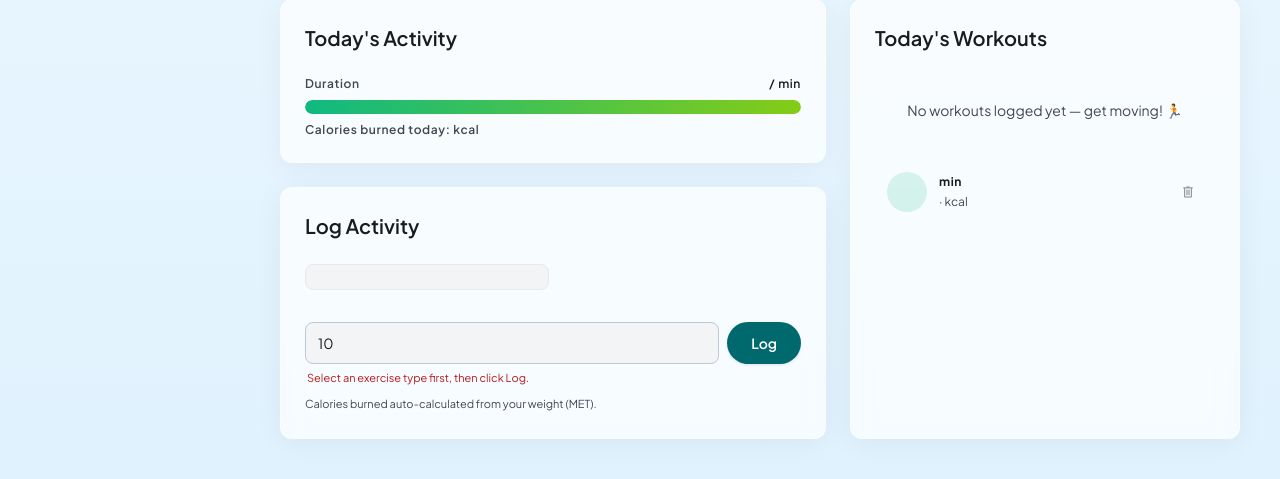
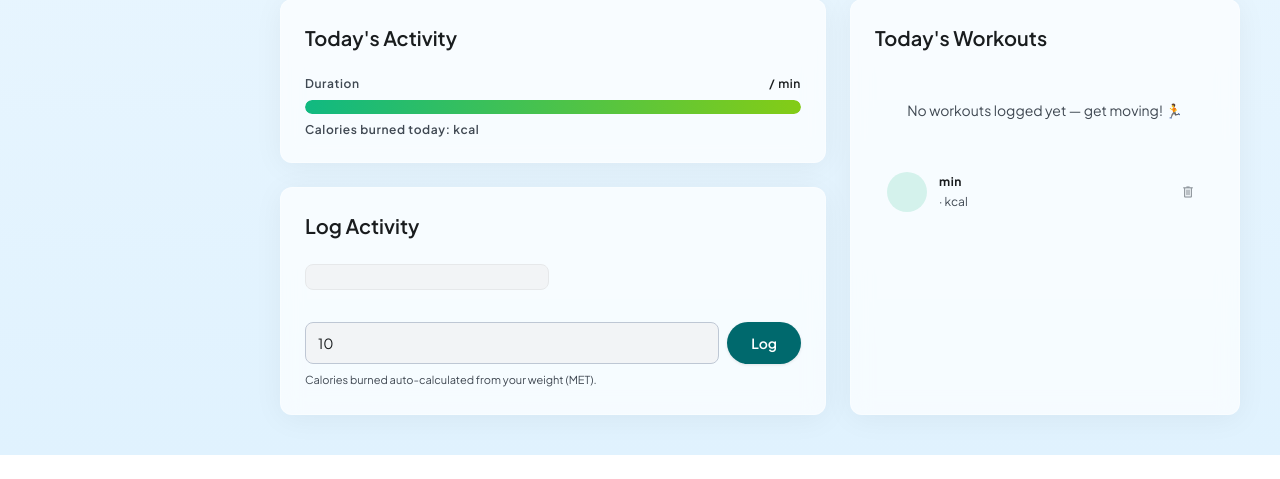
Before and after one commit to bisistha3/ProjectI, a PHP site: page /final/log.html in a window 1280 px wide. Shown: the part 1615-2094 px from the top of the page. After the commit the page ends 2070 px from the top, so only its background shows below. Run offline with PHP 8.4, Linux system fonts and the light colour scheme.

Commit message:
fix: update error handling display for exercise logging

```diff
--- a/js/log-exercise.js
+++ b/js/log-exercise.js
@@ -17,7 +17,7 @@
     document.querySelectorAll('[data-action="exercise"]').forEach(b => {
       b.classList.toggle('preset-btn--selected', b === btn);
     });
-    if (errorBox) errorBox.hidden = true;
+    if (errorBox) errorBox.style.display = 'none';
   };
 
   document.querySelectorAll('[data-action="exercise"]').forEach(btn => {
@@ -26,7 +26,7 @@
 
   const logExercise = () => {
     if (!selectedExercise) {
-      if (errorBox) errorBox.hidden = false;
+      if (errorBox) errorBox.style.display = 'block';
       return;
     }
     const fd = new FormData();
--- a/log.css
+++ b/log.css
@@ -83,6 +83,8 @@
 .input-field--error:focus { border-color: #ba1a1a !important; box-shadow: 0 0 0 2px rgba(186, 26, 26, 0.2); }
 
 .field-error { display: block; font-size: 11px; font-weight: 500; color: #ba1a1a; margin-top: 4px; padding-left: 2px; }
+
+.field-error[hidden] { display: none; }
 
 /* ---------- Input Group with Icons ---------- */
 .input-group { position: relative; }
--- a/log.html
+++ b/log.html
@@ -326,7 +326,7 @@
             <input class="input-field" id="log-exercise-duration" type="number" min="1" max="600" placeholder="Minutes" value="10" style="flex:1;">
             <button class="btn-primary" id="btn-log-exercise" type="button">Log</button>
           </div>
-          <p class="field-error" id="log-exercise-error" hidden>Select an exercise type first, then click Log.</p>
+          <p class="field-error" id="log-exercise-error" style="display:none;">Select an exercise type first, then click Log.</p>
           <p style="font-size:11px; color:#3f4852; margin-top:6px;">Calories burned auto-calculated from your weight (MET).</p>
         </section>
       </div>
@@ -600,12 +600,12 @@
         document.querySelectorAll('[data-action="exercise"]').forEach(b => {
           b.classList.toggle('preset-btn--selected', b === btn);
         });
-        if (exerciseError) exerciseError.hidden = true;
+        if (exerciseError) exerciseError.style.display = 'none';
       });
     });
     const logExercise = () => {
       if (!selectedExercise) {
-        if (exerciseError) exerciseError.hidden = false;
+        if (exerciseError) exerciseError.style.display = 'block';
         return;
       }
       const duration = document.getElementById('log-exercise-duration')?.value || 10;
--- a/log_exercise.css
+++ b/log_exercise.css
@@ -83,6 +83,8 @@
 .input-field--error:focus { border-color: #ba1a1a !important; box-shadow: 0 0 0 2px rgba(186, 26, 26, 0.2); }
 
 .field-error { display: block; font-size: 11px; font-weight: 500; color: #ba1a1a; margin-top: 4px; padding-left: 2px; }
+
+.field-error[hidden] { display: none; }
 
 /* ---------- Input Group with Icons ---------- */
 .input-group { position: relative; }
--- a/log_exercise.html
+++ b/log_exercise.html
@@ -85,7 +85,7 @@
             <input class="input-field" id="log-exercise-duration" type="number" min="1" max="600" placeholder="Minutes" value="10" style="flex:1;">
             <button class="btn-primary" id="btn-log-exercise" type="button">Log</button>
           </div>
-          <p class="field-error" id="log-exercise-error" hidden>Select an exercise type first, then click Log.</p>
+          <p class="field-error" id="log-exercise-error" style="display:none;">Select an exercise type first, then click Log.</p>
           <p style="font-size:11px; color:#3f4852; margin-top:6px;">Calories burned auto-calculated from your weight (MET).</p>
         </section>
       </div>
```
